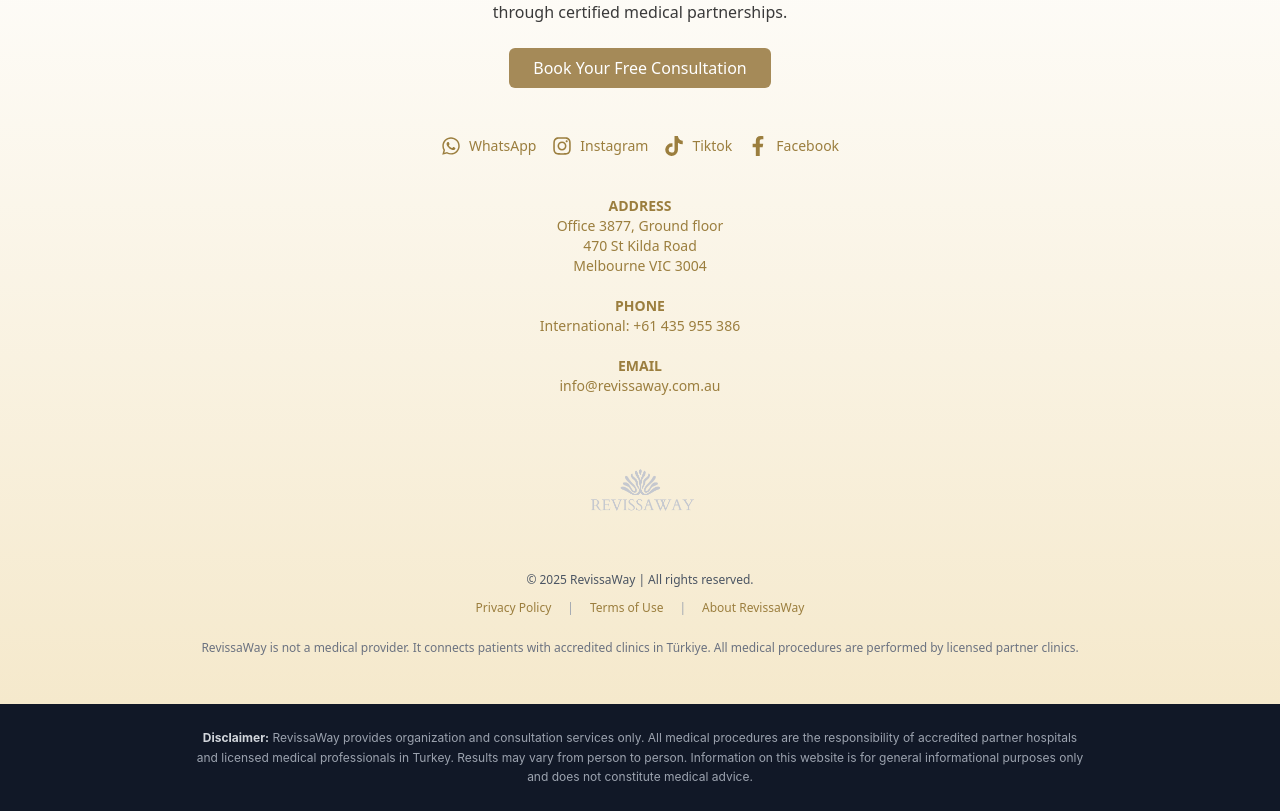
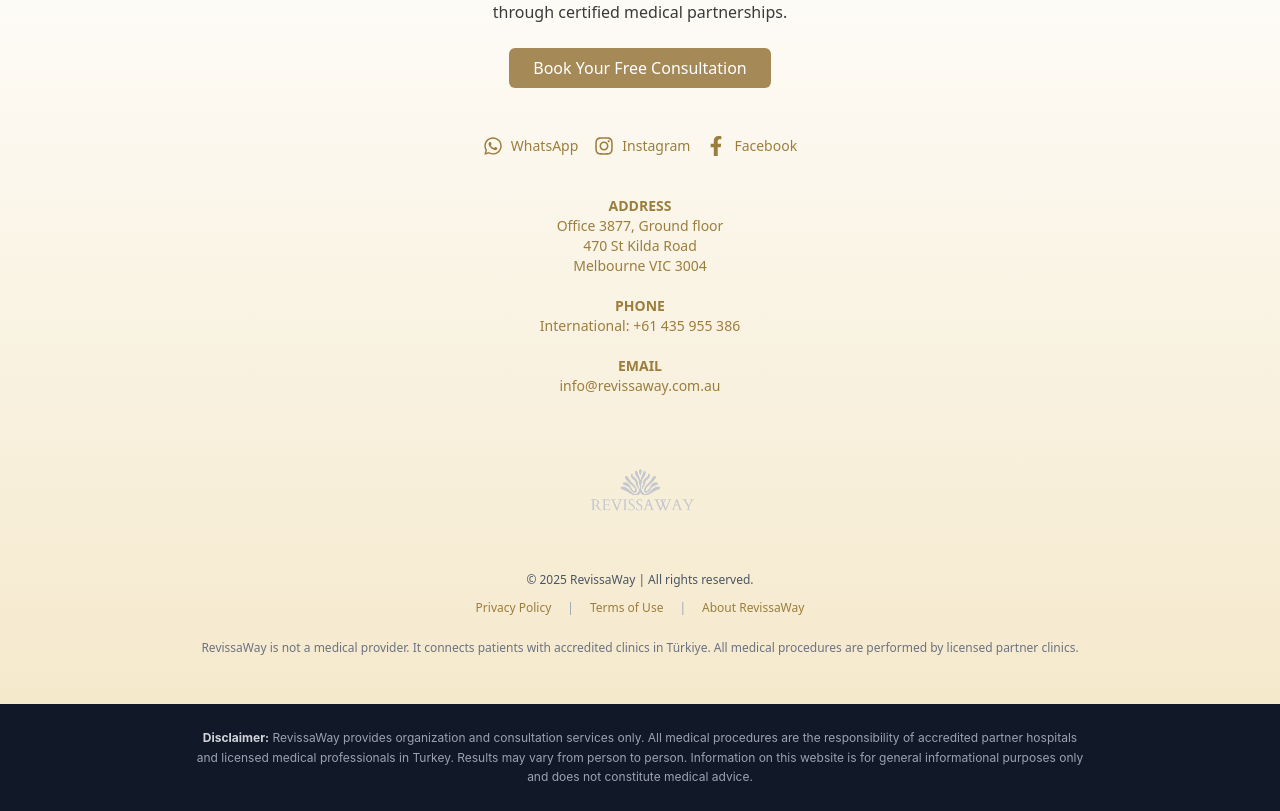
Before and after one commit to theunver/Revissaway, a Next.js app: page / in a window 1280 px wide. Shown: the part 5200-6011 px from the top of the page. Built offline with nearby package versions, Linux system fonts and the light colour scheme.

Commit message:
Update social media links: Instagram and Facebook to revissaway profiles, remove TikTok

```diff
--- a/components/Footer.tsx
+++ b/components/Footer.tsx
@@ -1,6 +1,6 @@
 "use client";
 
-import { FaWhatsapp, FaInstagram, FaTiktok, FaFacebookF } from "react-icons/fa";
+import { FaWhatsapp, FaInstagram, FaFacebookF } from "react-icons/fa";
 import Image from "next/image";
 import { useLanguage } from "@/contexts/LanguageContext";
 
@@ -30,15 +30,11 @@
             <FaWhatsapp className="text-[#9B7E3E] text-xl" />
             <span className="text-sm text-[#9B7E3E]">WhatsApp</span>
           </a>
-          <a href="https://instagram.com/estheway" target="_blank" className="flex items-center gap-2 hover:opacity-80">
+          <a href="https://www.instagram.com/revissaway?igsh=a3FjZDlucjBmN2R6&utm_source=qr" target="_blank" rel="noopener noreferrer" className="flex items-center gap-2 hover:opacity-80">
             <FaInstagram className="text-[#9B7E3E] text-xl" />
             <span className="text-sm text-[#9B7E3E]">Instagram</span>
           </a>
-          <a href="https://tiktok.com/@estheway" target="_blank" className="flex items-center gap-2 hover:opacity-80">
-            <FaTiktok className="text-[#9B7E3E] text-xl" />
-            <span className="text-sm text-[#9B7E3E]">Tiktok</span>
-          </a>
-          <a href="https://facebook.com/estheway" target="_blank" className="flex items-center gap-2 hover:opacity-80">
+          <a href="https://www.facebook.com/profile.php?id=61582103925829" target="_blank" rel="noopener noreferrer" className="flex items-center gap-2 hover:opacity-80">
             <FaFacebookF className="text-[#9B7E3E] text-xl" />
             <span className="text-sm text-[#9B7E3E]">Facebook</span>
           </a>
```
